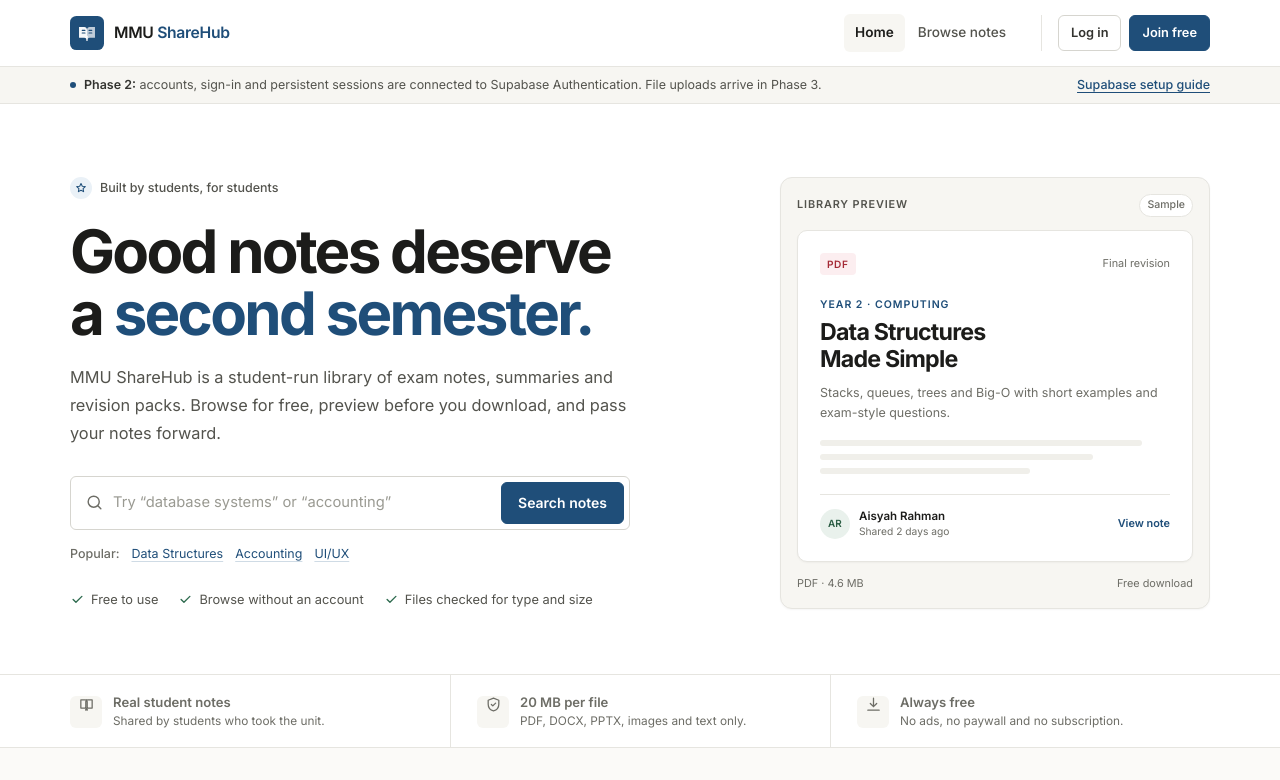
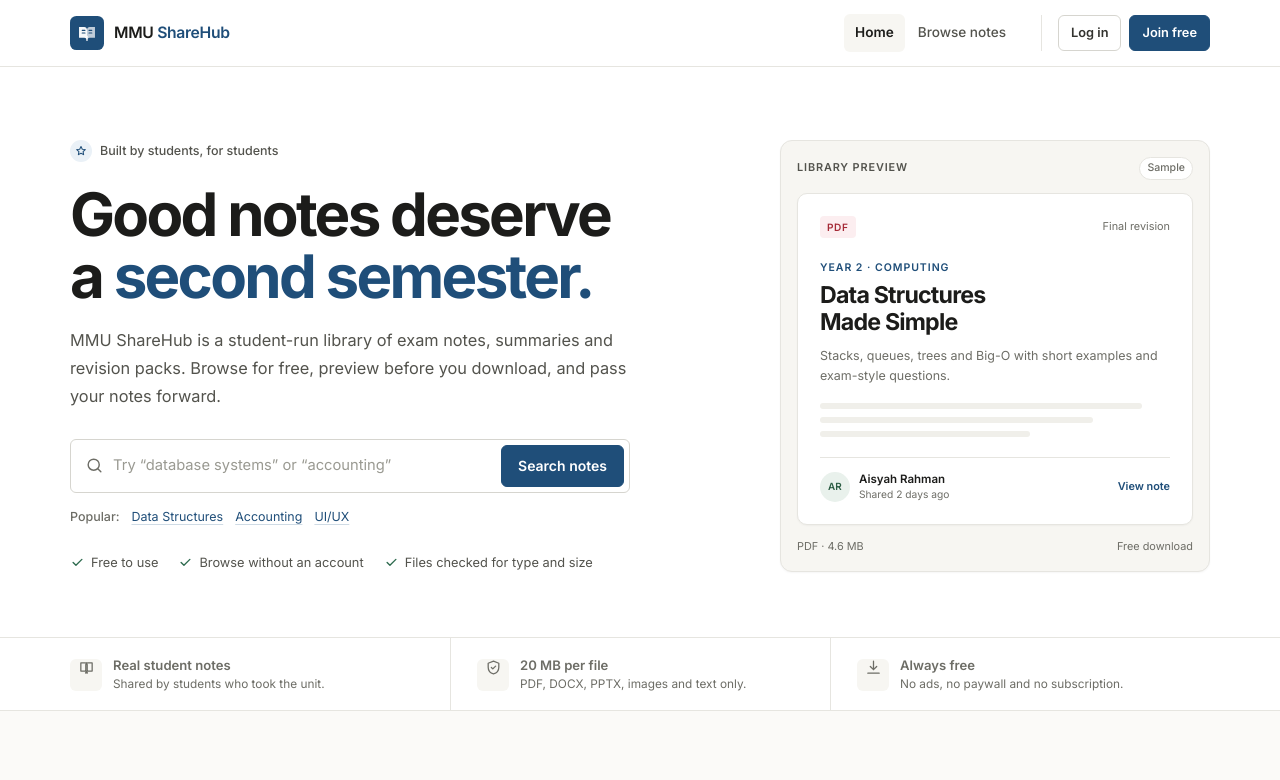
Before and after one commit to kudeyasa-tech/MMU-sharehub-1, a plain HTML site: page index.html in a window 1280 px wide. Shown: the top 780 px of the page. Drawn offline with Linux system fonts and the light colour scheme; a script that the page names is missing.

Commit message:
Remove the litte 'supabase note'

```diff
--- a/index.html
+++ b/index.html
@@ -58,14 +58,6 @@
     </div>
   </header>
 
-  <!-- Development-only status banner. Safe to remove before launch. -->
-  <div class="phase-banner">
-    <div class="container phase-banner__inner">
-      <span class="phase-banner__dot" aria-hidden="true"></span>
-      <span><strong>Phase 2:</strong> accounts, sign-in and persistent sessions are connected to Supabase Authentication. File uploads arrive in Phase 3.</span>
-      <a href="docs/supabase-setup.md" target="_blank" rel="noopener">Supabase setup guide</a>
-    </div>
-  </div>
 
   <main id="main">
     <!-- Hero -->
```
Also changed, not shown: browse.html (+0 -7 lines), login.html (+0 -7 lines), note.html (+0 -7 lines), profile.html (+0 -7 lines), register.html (+0 -7 lines), upload.html (+0 -7 lines).
